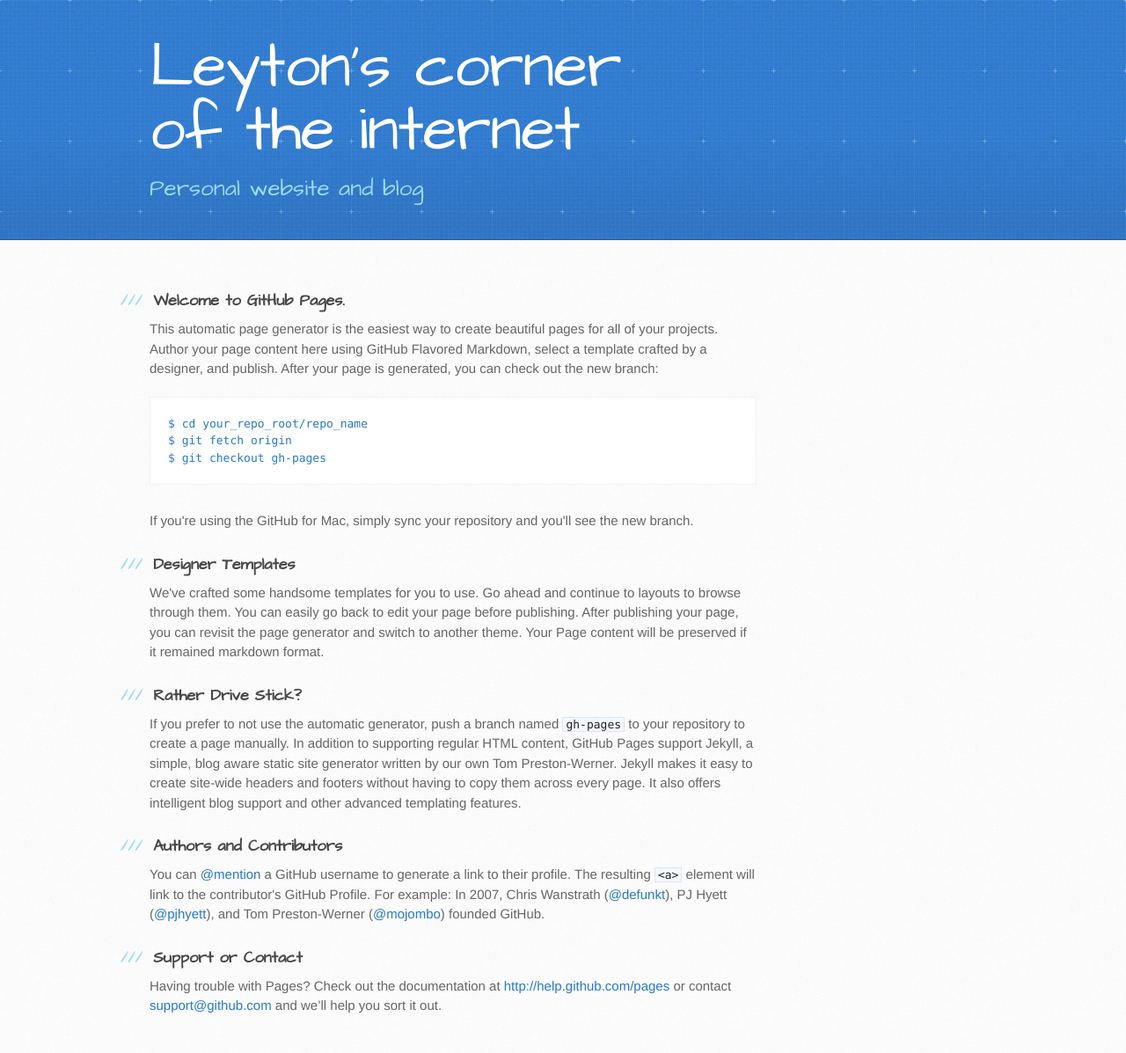
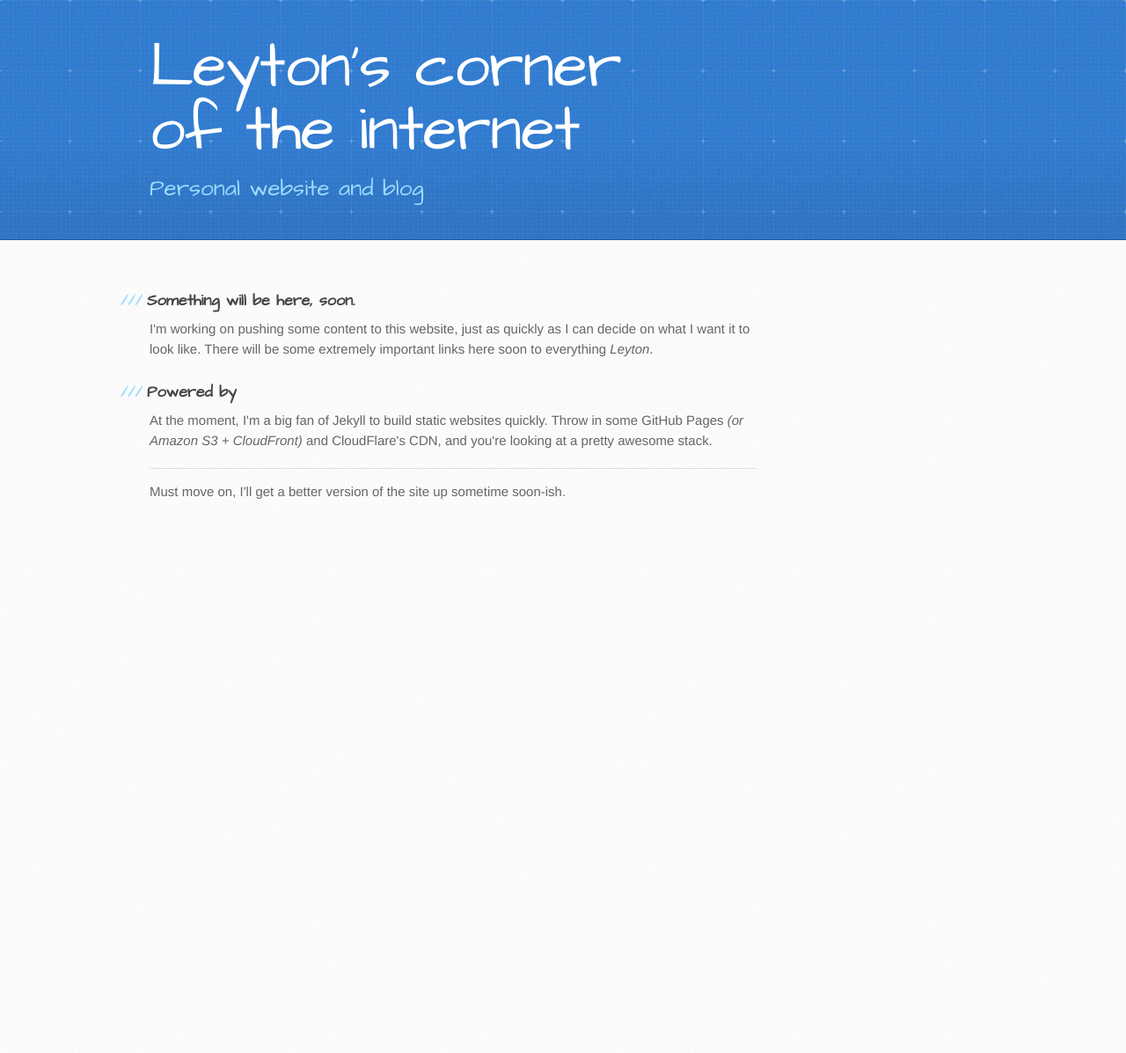
Before and after one commit to leytonreed/leytonreed.github.io, a Jekyll site: the page built from index.html, in a window 1280 px wide. Shown: the whole page at 88% size. Built offline with Jekyll 4.4.1, drawn with Linux system fonts in a browser that asks for light colours; after the commit the page ends 900 px from its top, so only the background shows below that.

Commit message:
Update index.html

```diff
--- a/index.html
+++ b/index.html
@@ -3,34 +3,12 @@
 title: Entrepreneur, Programmer, and Systems Builder
 ---
 
-<h3>
-<a name="welcome-to-github-pages" class="anchor" href="#welcome-to-github-pages"><span class="octicon octicon-link"></span></a>Welcome to GitHub Pages.</h3>
+<h3><span class="octicon octicon-link"></span>Something will be here, soon.</h3>
+<p>I'm working on pushing some content to this website, just as quickly as I can decide on what I want it to look like. There will be some extremely important links here soon to everything <em>Leyton</em>.</em></p>
 
-<p>This automatic page generator is the easiest way to create beautiful pages for all of your projects. Author your page content here using GitHub Flavored Markdown, select a template crafted by a designer, and publish. After your page is generated, you can check out the new branch:</p>
+<h3><span class="octicon octicon-link"></span>Powered by</h3>
+<p>At the moment, I'm a big fan of Jekyll to build static websites quickly. Throw in some GitHub Pages <em>(or Amazon S3 + CloudFront)</em> and CloudFlare's CDN, and you're looking at a pretty awesome stack.</p>
 
-<pre><code>$ cd your_repo_root/repo_name
-$ git fetch origin
-$ git checkout gh-pages
-</code></pre>
+<hr>
 
-<p>If you're using the GitHub for Mac, simply sync your repository and you'll see the new branch.</p>
-
-<h3>
-<a name="designer-templates" class="anchor" href="#designer-templates"><span class="octicon octicon-link"></span></a>Designer Templates</h3>
-
-<p>We've crafted some handsome templates for you to use. Go ahead and continue to layouts to browse through them. You can easily go back to edit your page before publishing. After publishing your page, you can revisit the page generator and switch to another theme. Your Page content will be preserved if it remained markdown format.</p>
-
-<h3>
-<a name="rather-drive-stick" class="anchor" href="#rather-drive-stick"><span class="octicon octicon-link"></span></a>Rather Drive Stick?</h3>
-
-<p>If you prefer to not use the automatic generator, push a branch named <code>gh-pages</code> to your repository to create a page manually. In addition to supporting regular HTML content, GitHub Pages support Jekyll, a simple, blog aware static site generator written by our own Tom Preston-Werner. Jekyll makes it easy to create site-wide headers and footers without having to copy them across every page. It also offers intelligent blog support and other advanced templating features.</p>
-
-<h3>
-<a name="authors-and-contributors" class="anchor" href="#authors-and-contributors"><span class="octicon octicon-link"></span></a>Authors and Contributors</h3>
-
-<p>You can <a href="https://github.com/blog/821" class="user-mention">@mention</a> a GitHub username to generate a link to their profile. The resulting <code>&lt;a&gt;</code> element will link to the contributor's GitHub Profile. For example: In 2007, Chris Wanstrath (<a href="https://github.com/defunkt" class="user-mention">@defunkt</a>), PJ Hyett (<a href="https://github.com/pjhyett" class="user-mention">@pjhyett</a>), and Tom Preston-Werner (<a href="https://github.com/mojombo" class="user-mention">@mojombo</a>) founded GitHub.</p>
-
-<h3>
-<a name="support-or-contact" class="anchor" href="#support-or-contact"><span class="octicon octicon-link"></span></a>Support or Contact</h3>
-
-<p>Having trouble with Pages? Check out the documentation at <a href="http://help.github.com/pages">http://help.github.com/pages</a> or contact <a href="mailto:support@github.com">support@github.com</a> and we’ll help you sort it out.</p>
+<p>Must move on, I'll get a better version of the site up sometime soon-ish.</p>
```
